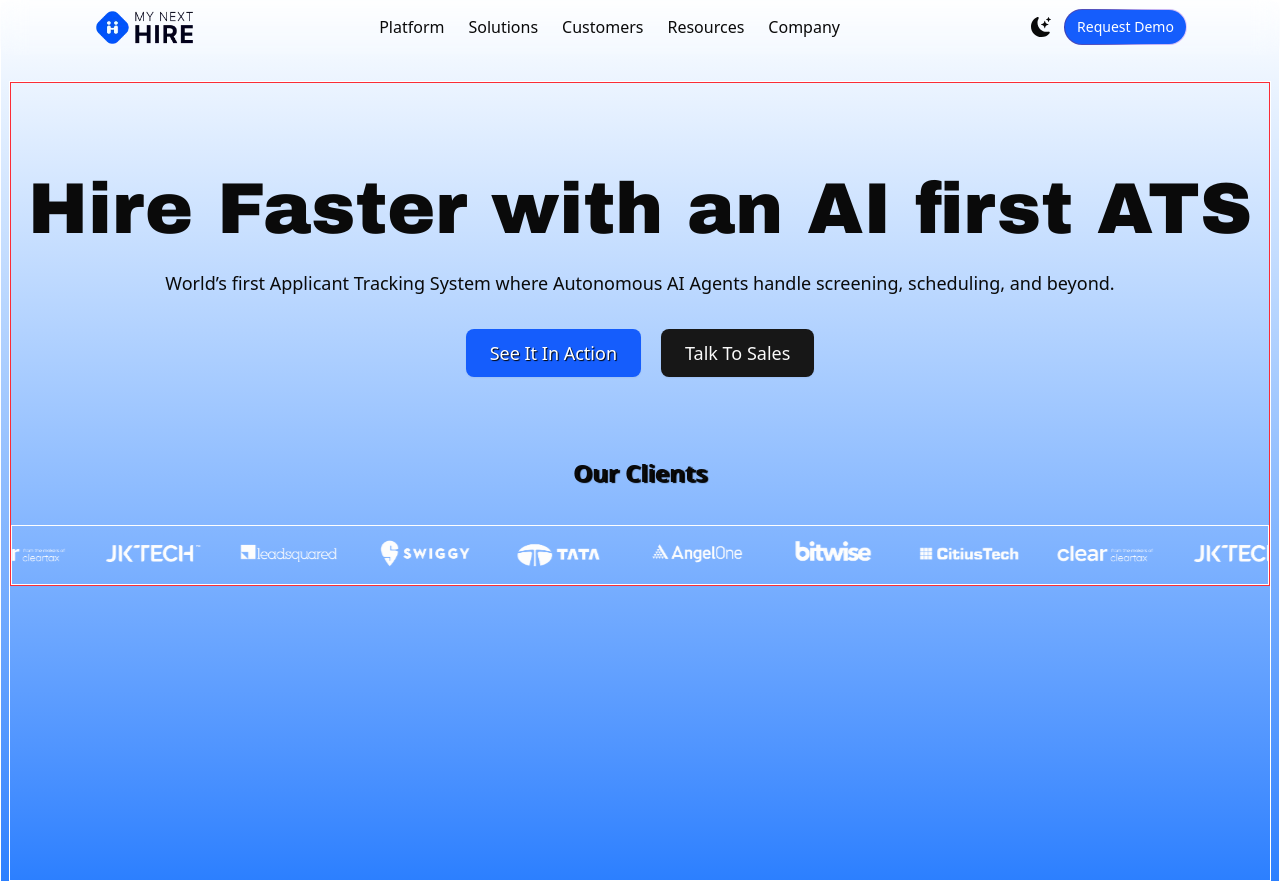
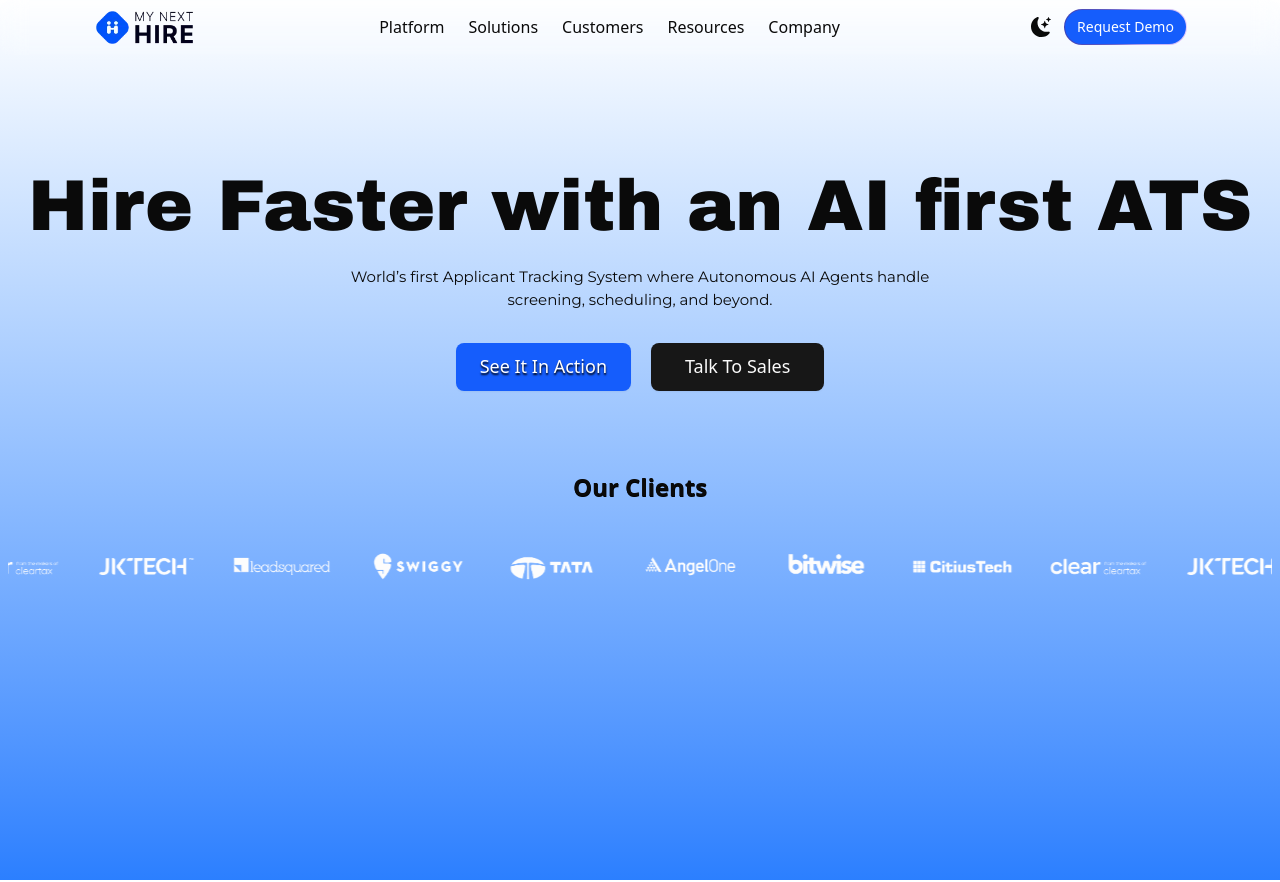
Before and after one commit to sj8687/FTFL-Technology, a Next.js app: page / in a window 1280 px wide. Built offline with nearby package versions, Linux system fonts and the light colour scheme.

Commit message:
navbar animation and all work of nav done

```diff
--- a/app/(home)/components/Hero.tsx
+++ b/app/(home)/components/Hero.tsx
@@ -1,5 +1,5 @@
 "use client"
-import { Main_heading } from "@/app/fonts/config";
+import { main_description, Main_heading } from "@/app/fonts/config";
 import { useMediaQuery } from "@/app/Hooks/useMediaQuery";
 import { Button } from "@/components/ui/button";
 import Image from "next/image";
@@ -40,21 +40,21 @@ export const Hero = () => {
     : [...clientImages, ...clientImages];
 
   return (
-    <section className="max-w-[1440px] mx-auto px-2 border border-white">
-      <div className="h-dvh border border-white mt-[80px] ">
+    <section className="max-w-[1440px] mx-auto px-2 ">
+      <div className="h-dvh mt-[80px]">
 
-        <div className="border border-red-500 flex flex-col justify-center items-center pt-[90px]">
-            <h1 className={`${Main_heading.className} text-7xl`}>Hire <span className="transition-hover duration-300 hover:text-blue-500">Faster</span> with an AI first ATS</h1>
-            <p className={`text-lg mt-6`}>World’s first Applicant Tracking System where Autonomous AI Agents handle screening, scheduling, and beyond.</p>
+        <div className="flex flex-col justify-center items-center pt-[40px] sm:pt-[80px] lg:pt-[90px]">
+            <h1 className={`${Main_heading.className} text-center text-4xl sm:text-[50px] md:text-6xl lg:text-7xl`}>Hire <span className="transition-hover duration-300 hover:text-blue-500 px-">Faster</span> with an AI first ATS</h1>
+            <p className={`${main_description.className} text-[12.4px] md:text-[15px] max-w-[80%] sm:max-w-[60%] md:max-w-[50%] font-mono  mt-6 text-center dark:text-blue-200`}>World’s first Applicant Tracking System where Autonomous AI Agents handle screening, scheduling, and beyond.</p>
 
             <div className=" flex gap-5 mt-8">
-                <Button className="p-6 text-[18px] bg-blue-600 hover:bg-blue-500 text-white custome-text-shadow">See It In Action</Button>
-                <Button className="p-6 text-[18px] hover:dark:bg-white">Talk To Sales</Button>
+                <Button className="md:p-6 md:text-[18px] bg-blue-600 hover:bg-blue-500 text-white custome-text-shadow">See It In Action</Button>
+                <Button className="md:py-6 px-6.5 md:px-8.5 md:text-[18px] hover:dark:bg-white">Talk To Sales</Button>
             </div>
 
-            <p className={`mt-[80px] text-2xl our-clients font-bold`}>Our Clients</p>
+            <p className={`mt-[50px] md:mt-[80px] text-xl md:text-2xl our-clients font-bold`}>Our Clients</p>
 
-            <div className="border border-white w-full h-[60px] mt-9 overflow-hidden">
+            <div className="w-full h-[60px] mt-9 overflow-hidden">
                 <div className={`flex gap-9 overflow-x-hidden ${isDesktop ? "animate-infinite-scroll2" : "animate-infinite-scroll"}`}>
                   {
                     items.map((curClient,index)=>{
--- a/app/(home)/components/Navbar.tsx
+++ b/app/(home)/components/Navbar.tsx
@@ -1,4 +1,6 @@
 "use client";
+import { useGSAP } from "@gsap/react";
+import gsap from "gsap";
 import Image from "next/image";
 import { useEffect, useState } from "react";
 import { BsFillMoonStarsFill } from "react-icons/bs";
@@ -26,11 +28,14 @@ export const Navbar = () => {
   function handelOpenMenu(){
     setOpenMenu((prev)=> !prev)
   }
+  useGSAP(()=>{
+    gsap.fromTo("#navbar",{y:"-50px",opacity:0},{y:0,duration:0.3,opacity:1})
+  },[theme])
 
   return (
     <>
-      <nav className="max-w-[1440px] mx-auto hidden lg:fixed left-0 right-0 top-0 z-50 backdrop-blur-md rounded-lg lg:flex justify-around py-2">
-        <div className="flex justify-center items-center">
+      <nav id="navbar" className="max-w-[1440px] mx-auto hidden lg:fixed left-0 right-0 top-0 z-50 backdrop-blur-md rounded-lg lg:flex justify-around py-2 overflow-hidden opacity-0">
+        <div className="flex justify-center items-center overflow-hidden">
           <Image
             src={`${
               theme == "dark"
@@ -85,7 +90,7 @@ export const Navbar = () => {
       {/* mobile navbar */}
       <nav className="fixed top-0 right-0 left-0 lg:hidden mx-auto overflow-hidden px-2 backdrop-blur-md rounded-lg">
 
-        <div className="h-[50px] flex justify-between items-center">
+        <div id="navbar" className="h-[50px] flex justify-between items-center opacity-0">
           <div className="flex justify-center items-center w-[25%] h-[90%]">
             <Image
               src={`${
@@ -96,6 +101,7 @@ export const Navbar = () => {
               width={100}
               height={100}
               alt="main logo"
+              style={{color:"blue"}}
             />
           </div>
           <div className="flex justify-center items-center gap-1 sm:gap-3 sm:pr-3">
@@ -111,7 +117,7 @@ export const Navbar = () => {
             </div>
             <button className="relative inline-flex h-9 overflow-hidden rounded-full p-[1px] focus:outline-none focus:ring-2 focus:ring-slate-400 focus:ring-offset-2 focus:ring-offset-slate-50">
               <span className="absolute inset-[-1000%] animate-[spin_2s_linear_infinite] bg-[conic-gradient(from_90deg_at_50%_50%,#E2CBFF_0%,#393BB2_50%,#E2CBFF_100%)]" />
-              <span className="inline-flex h-full w-full cursor-pointer items-center justify-center rounded-full bg-blue-600 px-1 sm:px-3 py-1 text-sm font-medium text-white backdrop-blur-3xl">
+              <span className="inline-flex h-full w-full cursor-pointer items-center justify-center rounded-full bg-blue-600 px-2 sm:px-3 py-1 text-[12px] sm:text-sm font-medium text-white backdrop-blur-3xl custome-text-shadow">
                 Request Demo
               </span>
             </button>
--- a/app/fonts/config.ts
+++ b/app/fonts/config.ts
@@ -1,6 +1,11 @@
-import { Archivo_Black } from 'next/font/google';
+import { Archivo_Black, Montserrat } from 'next/font/google';
 export const Main_heading = Archivo_Black({
   weight: ['400'],
   subsets:['latin'],
   display: 'swap',
 });
+export const main_description = Montserrat({
+  weight: ['400'],
+  subsets:['latin'],
+  display: 'swap',
+});
--- a/app/globals.css
+++ b/app/globals.css
@@ -2,6 +2,25 @@
 @import "tw-animate-css";
 
 @custom-variant dark (&:is(.dark *));
+/* For WebKit browsers */
+::-webkit-scrollbar {
+  width: 10px;
+  height: 10px;
+}
+
+::-webkit-scrollbar-track {
+  background: black; /* Track color */
+}
+
+::-webkit-scrollbar-thumb {
+  background: linear-gradient(white,blue); /* Scrollbar color */
+  border-radius: 10px;
+}
+
+::-webkit-scrollbar-thumb:hover {
+  background: white; /* Scrollbar on hover */
+}
+
  html {
     overflow-y: scroll;
     overflow-x: hidden;
@@ -15,10 +34,10 @@ body {
 }
 
 .custome-text-shadow{
-  text-shadow: 1px 1px 1px black;
+  text-shadow: 0.4px 1.5px 2px black;
 }
 .our-clients{
-  text-shadow: 2px 1px 1px black;
+  text-shadow: 0.4px 1px 0.5px black;
 }
 
 
--- a/package.json
+++ b/package.json
@@ -9,10 +9,11 @@
     "lint": "next lint"
   },
   "dependencies": {
+    "@gsap/react": "^2.1.2",
     "@radix-ui/react-slot": "^1.2.3",
     "class-variance-authority": "^0.7.1",
     "clsx": "^2.1.1",
-    "dropdown-menu": "^0.1.1",
+    "gsap": "^3.13.0",
     "lucide-react": "^0.525.0",
     "next": "15.4.1",
     "next-themes": "^0.4.6",
```
Also changed, not shown: 1 other file (tests, documents, lock files or other folders).
